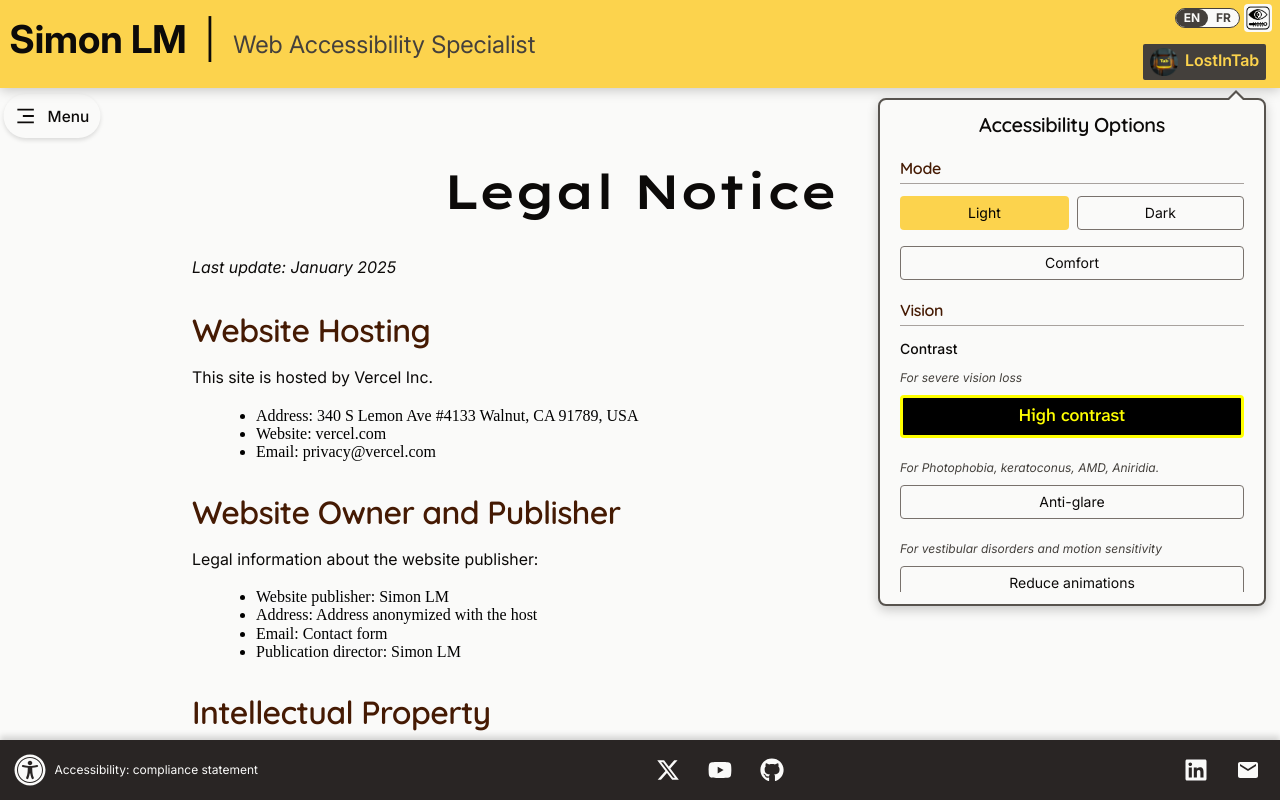
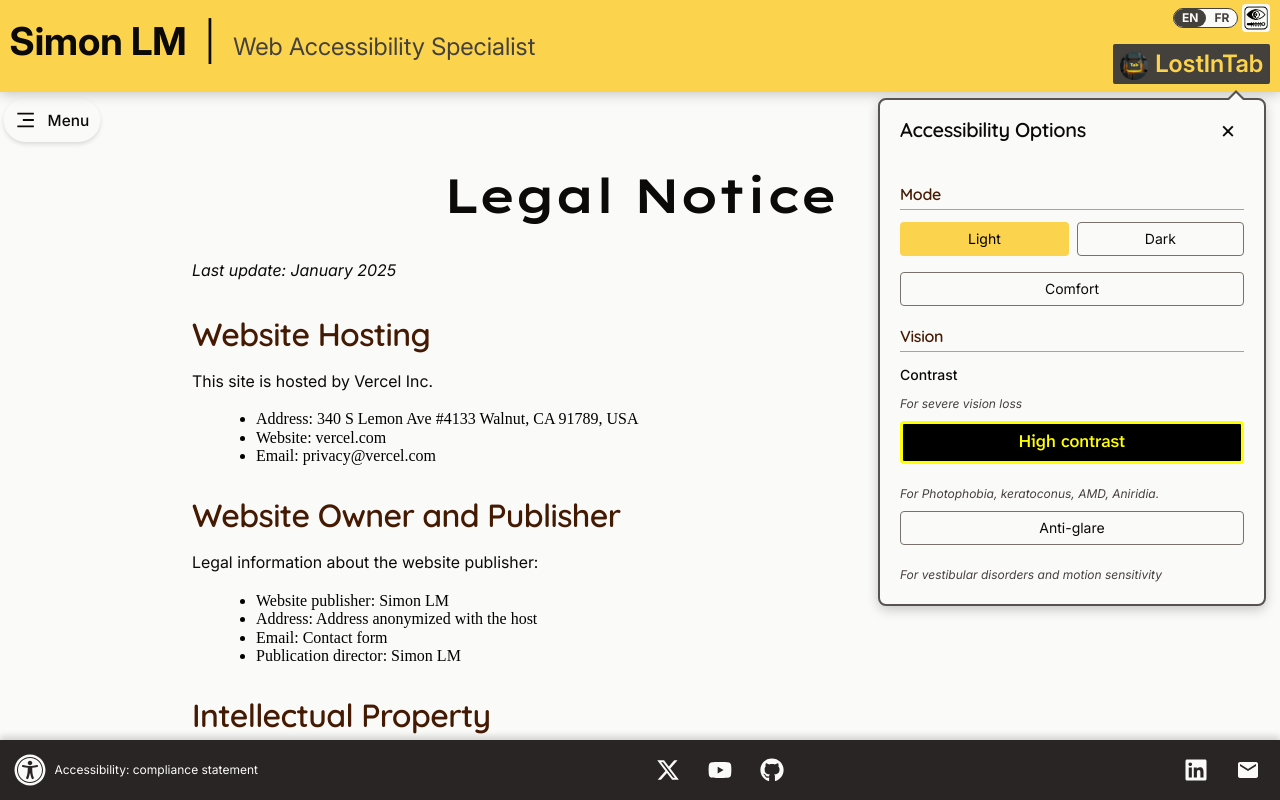
Before and after one commit to Simon-LM/Portfolio_Simon-LM, a Next.js app: page /en/legal in a window 1280 px wide. Both pictures are taken after a click on the button "Accessibility options". Shown: the top 800 px of the page. Built offline with nearby package versions, Linux system fonts and the light colour scheme.

Commit message:
feat(accessibility): add close buttons and keyboard escape support to accessibility menu

```diff
--- a/src/accessibility/accessibilityControl/AccessibilityControl.tsx
+++ b/src/accessibility/accessibilityControl/AccessibilityControl.tsx
@@ -21,6 +21,7 @@ export default function AccessibilityControl({
 }: AccessibilityControlProps) {
 	const [accessibilityMenuOpen, setAccessibilityMenuOpen] = useState(false);
 	const menuRef = useRef<HTMLDivElement>(null);
+	const buttonRef = useRef<HTMLButtonElement>(null);
 
 	// Fermer le menu quand on clique ailleurs
 	useEffect(() => {
@@ -35,6 +36,25 @@ export default function AccessibilityControl({
 			document.removeEventListener("mousedown", handleClickOutside);
 		};
 	}, [menuRef]);
+
+	useEffect(() => {
+		function handleEscapeKey(event: KeyboardEvent) {
+			if (event.key === "Escape" && accessibilityMenuOpen) {
+				setAccessibilityMenuOpen(false);
+				buttonRef.current?.focus(); // Remettre le focus sur le bouton
+			}
+		}
+
+		document.addEventListener("keydown", handleEscapeKey);
+		return () => {
+			document.removeEventListener("keydown", handleEscapeKey);
+		};
+	}, [accessibilityMenuOpen]);
+
+	const handleCloseMenu = () => {
+		setAccessibilityMenuOpen(false);
+		buttonRef.current?.focus();
+	};
 
 	const toggleAccessibilityMenu = () => {
 		setAccessibilityMenuOpen(!accessibilityMenuOpen);
@@ -52,8 +72,8 @@ export default function AccessibilityControl({
 				onClick={toggleAccessibilityMenu}
 				aria-expanded={accessibilityMenuOpen}
 				aria-label={accessibilityText}
-				data-tooltip={accessibilityText} // Ajout du tooltip
-			>
+				data-tooltip={accessibilityText}
+				ref={buttonRef}>
 				<picture className="accessibility-control__icon">
 					<source srcSet={accessibilityIconAvif.src} type="image/avif" />
 					<source srcSet={accessibilityIconWebp.src} type="image/webp" />
@@ -73,7 +93,7 @@ export default function AccessibilityControl({
 				className={`accessibility-panel ${
 					accessibilityMenuOpen ? "open" : ""
 				}`}>
-				<AccessibilityMenu language={language} />
+				<AccessibilityMenu language={language} onClose={handleCloseMenu} />
 				{/* <AccessibilityMenu language={language} /> */}
 			</div>
 		</div>
--- a/src/components/accessibilityMenu/AccessibilityMenu.tsx
+++ b/src/components/accessibilityMenu/AccessibilityMenu.tsx
@@ -16,6 +16,7 @@ import { FaUniversalAccess } from "react-icons/fa";
 
 type Props = {
 	language: string;
+	onClose?: () => void;
 };
 
 type OptionType = {
@@ -23,7 +24,7 @@ type OptionType = {
 	label: string;
 };
 
-export default function AccessibilityMenu({ language }: Props) {
+export default function AccessibilityMenu({ language, onClose }: Props) {
 	const [mounted, setMounted] = useState(false);
 	const { theme, setTheme } = useTheme();
 	const { fontSize } = useFontSizeStore();
@@ -405,11 +406,27 @@ export default function AccessibilityMenu({ language }: Props) {
 			aria-label={
 				language === "fr" ? "Menu d'accessibilité" : "Accessibility menu"
 			}>
-			<h2 className="accessibility-menu__main-title">
+			{/* <h2 className="accessibility-menu__main-title">
 				{language === "fr"
 					? "Options d'accessibilité"
 					: "Accessibility Options"}
-			</h2>
+			</h2> */}
+
+			<div className="accessibility-menu__header">
+				<h2 className="accessibility-menu__main-title">
+					{language === "fr"
+						? "Options d'accessibilité"
+						: "Accessibility Options"}
+				</h2>
+				{onClose && (
+					<button
+						className="accessibility-menu__close-button"
+						onClick={onClose}
+						aria-label={language === "fr" ? "Fermer le menu" : "Close menu"}>
+						×
+					</button>
+				)}
+			</div>
 
 			{/* Catégorie Mode */}
 			<div className="accessibility-menu__category">
@@ -897,6 +914,16 @@ export default function AccessibilityMenu({ language }: Props) {
 					</span>
 				</Link>
 			</div>
+
+			{onClose && (
+				<div className="accessibility-menu__footer">
+					<button
+						className="accessibility-menu__close-footer-button"
+						onClick={onClose}>
+						{language === "fr" ? "Fermer" : "Close"}
+					</button>
+				</div>
+			)}
 		</div>
 	);
 }
--- a/src/styles/components/_accessibility-menu.scss
+++ b/src/styles/components/_accessibility-menu.scss
@@ -24,6 +24,47 @@
 	&::-webkit-scrollbar-thumb {
 		background: var(--color-scrollbar-thumb, #888);
 		border-radius: 0.1875rem; // 3px
+	}
+
+	&__header {
+		display: flex;
+		justify-content: space-between;
+		align-items: center;
+		margin-bottom: 1rem;
+	}
+
+	&__close-button {
+		display: flex;
+		justify-content: center;
+		align-items: center;
+		width: 2rem;
+		height: 2rem;
+		background: transparent;
+		border: none;
+		border-radius: 0.25rem;
+		font-size: 1.5rem;
+		padding: 0.25rem 0.25rem 0.5rem 0.25rem;
+		margin-top: 0.25rem;
+		color: var(--color-main-text);
+	}
+
+	&__footer {
+		margin-top: 1rem;
+		text-align: center;
+	}
+
+	&__close-footer-button {
+		padding: 0.5rem 1rem;
+		background: var(--color-button-bg);
+		color: var(--color-button-text);
+		border: 1px solid var(--color-button-border);
+		border-radius: 0.25rem;
+		font-size: 0.9rem;
+		font-weight: 500;
+		width: 100%;
+		transition: all 0.2s ease;
+		margin-bottom: 0.25rem;
+		margin-top: -0.5rem;
 	}
 
 	&__main-title {
--- a/src/styles/components/_navigation-sticky.scss
+++ b/src/styles/components/_navigation-sticky.scss
@@ -86,6 +86,9 @@
 		padding: 1rem;
 		box-shadow: 0 2px 8px rgba(0, 0, 0, 0.15);
 		min-width: 200px;
+		max-height: calc(100vh - 16rem);
+		overflow-y: auto;
+		overscroll-behavior: contain;
 
 		ul {
 			list-style: none;
--- a/src/styles/layout/_header.scss
+++ b/src/styles/layout/_header.scss
@@ -2,7 +2,6 @@
 
 .header {
 	background: var(--color-header-bg);
-	// color: var(--color-header-text);
 	box-shadow: 0 2px 12px rgba(0, 0, 0, 0.22);
 	&__skip {
 		@include sr-only;
@@ -17,7 +16,6 @@
 			padding: 0.5rem 1rem;
 			clip: auto;
 			font-weight: 500;
-			// background: palevioletred;
 			border-radius: 0.25rem;
 			z-index: 1000;
 		}
@@ -31,7 +29,7 @@
 		padding-bottom: 0.25rem;
 		margin: 0 auto;
 		margin-inline: 0.75vw;
-		margin-right: 0.5rem;
+		// margin-right: 0.5rem;
 		// background: palevioletred;
 	}
 
@@ -149,14 +147,14 @@
 		flex-shrink: 0;
 		white-space: nowrap;
 		color: var(--color-header-blog-link-text) !important;
+		font-size: clamp(1.25rem, max(1.25rem, 2vw), 1.5rem);
 		font-weight: 600;
 		border-radius: 0.125rem;
 		padding: 0.25rem;
 		padding-inline: calc(0.25rem + 0.25vw);
 		margin-top: 0.5rem;
 		margin-bottom: 0.5rem;
-		margin-right: 0.25rem;
-		margin-left: 1rem;
+		margin-left: 2vw;
 		background: var(--color-header-blog-link-bg);
 		&:hover {
 			opacity: 1;
@@ -179,7 +177,6 @@
 			padding: 0.25rem 0.5rem;
 			border-radius: 0.25rem;
 			white-space: nowrap;
-			font-size: 0.75rem;
 			pointer-events: none;
 			z-index: 10;
 		}
@@ -192,220 +189,4 @@
 			vertical-align: middle;
 		}
 	}
-	// // // // // //
-
-	// [data-theme="high-contrast"] {
-	// 	// Tooltips pour les boutons de langue
-	// 	.header__lang-button {
-	// 		&[data-tooltip]:hover::after,
-	// 		&[data-tooltip]:focus-visible::after {
-	// 			background-color: #ffff00 !important;
-	// 			color: #000000 !important;
-	// 			outline: 2px solid #000000 !important;
-	// 			font-weight: 600;
-	// 		}
-	// 	}
-
-	// 	// Tooltips pour le lien du blog
-	// 	.header__blog-link {
-	// 		&[data-tooltip]:hover::after,
-	// 		&[data-tooltip]:focus-visible::after {
-	// 			background-color: #ffff00 !important;
-	// 			color: #000000 !important;
-	// 			outline: 2px solid #000000 !important;
-	// 			font-weight: 600;
-	// 		}
-	// 	}
-	// }
-
-	// &__accessibility-icon {
-	// 	display: block;
-	// 	display: flex;
-	// 	position: relative;
-	// 	height: 1.75rem;
-	// 	width: 1.75rem;
-	// 	border-radius: 1rem;
-	// 	padding: 0.25rem;
-	// 	// background: red;
-	// 	// &:hover {
-	// 	// 	// transition: all 0.2s ease;
-	// 	// 	// transform: scale(1.1);
-	// 	// }
-	// 	img {
-	// 		width: 100%;
-	// 		height: 100%;
-	// 	}
-	// }
-
-	// &__accessibility {
-	// 	&-button {
-	// 		display: flex;
-	// 		align-items: center;
-	// 		justify-content: center;
-	// 		border: none;
-	// 		border-radius: 0.25rem;
-	// 		padding: 0;
-	// 		background: var(--off-white);
-	// 		aspect-ratio: 1/1;
-	// 		width: 1.75rem;
-	// 		// height: 1.75rem;
-	// 		overflow: hidden;
-
-	// 		img,
-	// 		svg {
-	// 			width: 100%;
-	// 			height: 100%;
-	// 			object-fit: cover;
-	// 			// border-radius: inherit;
-	// 		}
-
-	// 		&:hover {
-	// 			img,
-	// 			svg {
-	// 				filter: invert(100%);
-	// 			}
-	// 		}
-
-	// 		&:focus-visible {
-	// 			img,
-	// 			svg {
-	// 				filter: invert(100%);
-	// 			}
-	// 		}
-	// 	}
-	// 	&-icon {
-	// 		display: flex;
-	// 		width: 100%;
-	// 		height: 100%;
-	// 	}
-	// }
 }
-
-// // Panneau d'accessibilité
-// .accessibility-panel {
-// 	position: absolute;
-// 	// top: 2.5rem;
-// 	// right: -4rem;
-// 	// width: 20rem;
-// 	position: fixed;
-// 	top: 45%;
-// 	// left: 50%;
-// 	left: calc(100% - 13rem);
-// 	// right: 2rem;
-// 	transform: translate(-50%, -50%) translateY(0);
-
-// 	// max-width: 75vw;
-// 	width: 22.5rem;
-// 	max-width: calc(100vw - 4rem);
-// 	height: 30rem;
-// 	max-height: calc(100vh - 10rem);
-
-// 	background: var(--color-panel-bg, var(--color-main-bg));
-
-// 	// overflow-y: auto;
-
-// 	border: 0.125rem solid var(--color-panel-border, var(--color-main-text));
-// 	border-radius: 0.5rem;
-// 	box-shadow: 0 0.25rem 0.75rem rgba(0, 0, 0, 0.2);
-// 	padding: 0.75rem;
-// 	z-index: 1000;
-
-// 	opacity: 0;
-// 	visibility: hidden;
-// 	// transform: translateY(-0.5rem);
-// 	// transition: opacity 0.2s ease-in-out, visibility 0.2s ease-in-out,
-// 	// transform 0.2s ease-in-out;
-// 	transition: opacity 0.2s ease-in-out, visibility 0.2s ease-in-out;
-
-// 	// background: red;
-
-// 	// En mode high contrast
-// 	.theme-high-contrast & {
-// 		border-width: 0.1875rem;
-// 	}
-
-// 	// État ouvert
-// 	&.open {
-// 		opacity: 1;
-// 		visibility: visible;
-// 		// transform: translateY(0);
-// 		transform: translate(-50%, -50%);
-// 	}
-
-// 	// // Titre du panneau
-// 	// &__title {
-// 	// 	margin-top: 0;
-// 	// 	margin-bottom: 1rem;
-// 	// 	font-size: 1rem;
-// 	// 	font-weight: 600;
-// 	// 	text-align: center;
-// 	// 	color: var(--color-main-text);
-// 	// }
-
-// 	// Triangle décoratif
-// 	&::before {
-// 		content: "";
-// 		position: absolute;
-// 		top: -0.625rem;
-// 		right: 1.125rem;
-// 		width: 0;
-// 		height: 0;
-// 		border-left: 0.625rem solid transparent;
-// 		border-right: 0.625rem solid transparent;
-// 		border-bottom: 0.625rem solid
-// 			var(--color-panel-border, var(--color-main-text));
-// 	}
-
-// 	&::after {
-// 		content: "";
-// 		position: absolute;
-// 		top: -0.4375rem;
-// 		right: 1.3125rem;
-// 		width: 0;
-// 		height: 0;
-// 		border-left: 0.4375rem solid transparent;
-// 		border-right: 0.4375rem solid transparent;
-// 		border-bottom: 0.4375rem solid var(--color-panel-bg, var(--color-main-bg));
-// 	}
-// }
-
-// Styles spécifiques pour le mode high-contrast
-// [data-theme="high-contrast"] {
-// 	.header__accessibility-button {
-// 		background-color: #000000 !important; // Fond noir en high-contrast
-
-// 		img,
-// 		svg {
-// 			// Utiliser une chaîne échappée pour éviter que SASS n'interprète les valeurs
-// 			filter: #{"invert(80%) sepia(72%) saturate(528%) hue-rotate(359deg) brightness(101%) contrast(106%)"};
-// 		}
-
-// 		&:hover,
-// 		&:focus-visible {
-// 			background-color: #ffffff !important; // Fond blanc au hover/focus
-
-// 			img,
-// 			svg {
-// 				filter: none !important; // Pas de filtre (icône noire d'origine)
-// 			}
-// 		}
-// 	}
-// }
-
-// [data-theme="dark"] {
-// 	.header__accessibility-button {
-// 		img,
-// 		svg {
-// 			// Simple inversion pour créer une icône blanche
-// 			filter: invert(100%);
-// 		}
-
-// 		&:hover,
-// 		&:focus-visible {
-// 			img,
-// 			svg {
-// 				filter: none;
-// 			}
-// 		}
-// 	}
-// }
```
